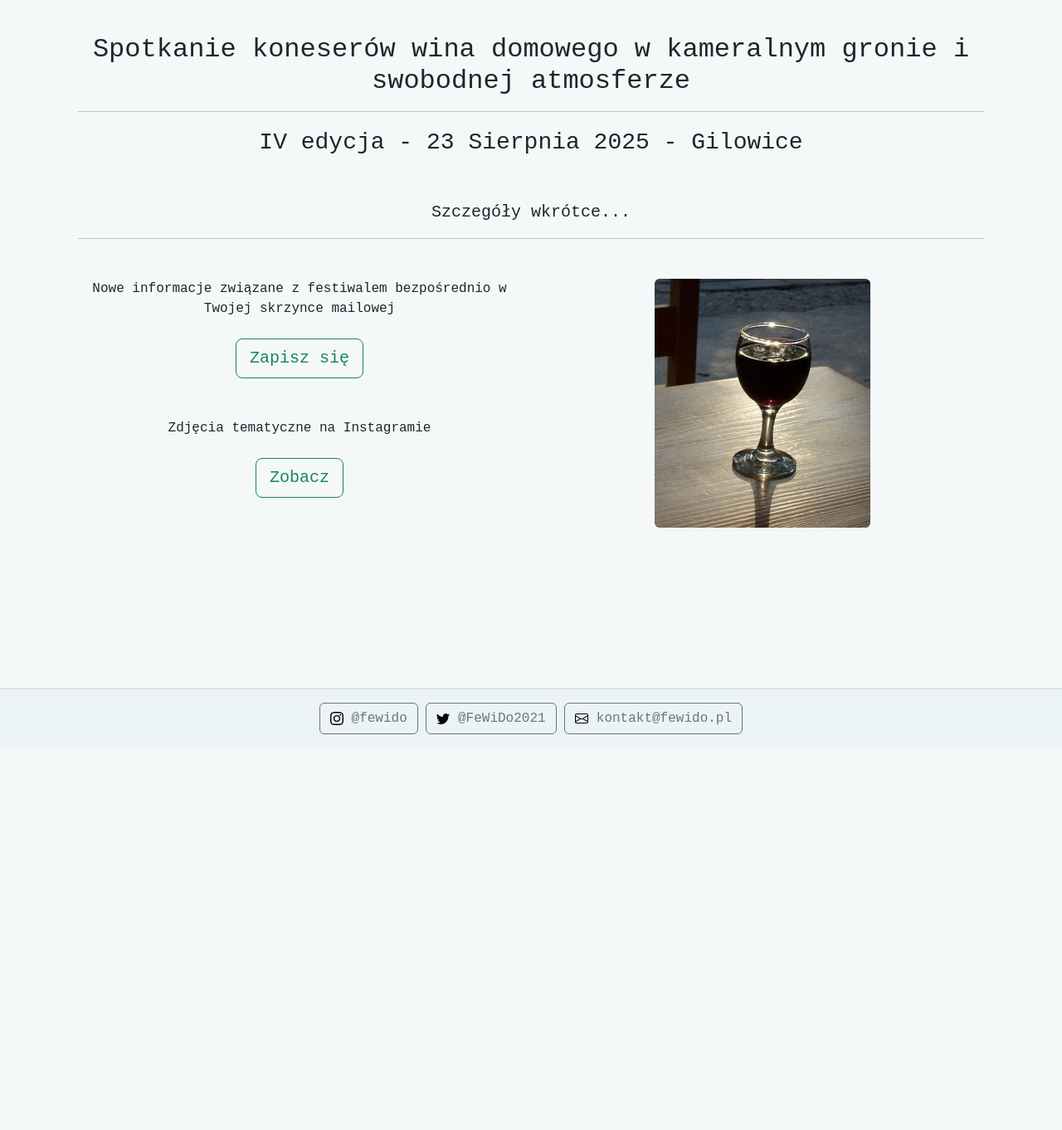
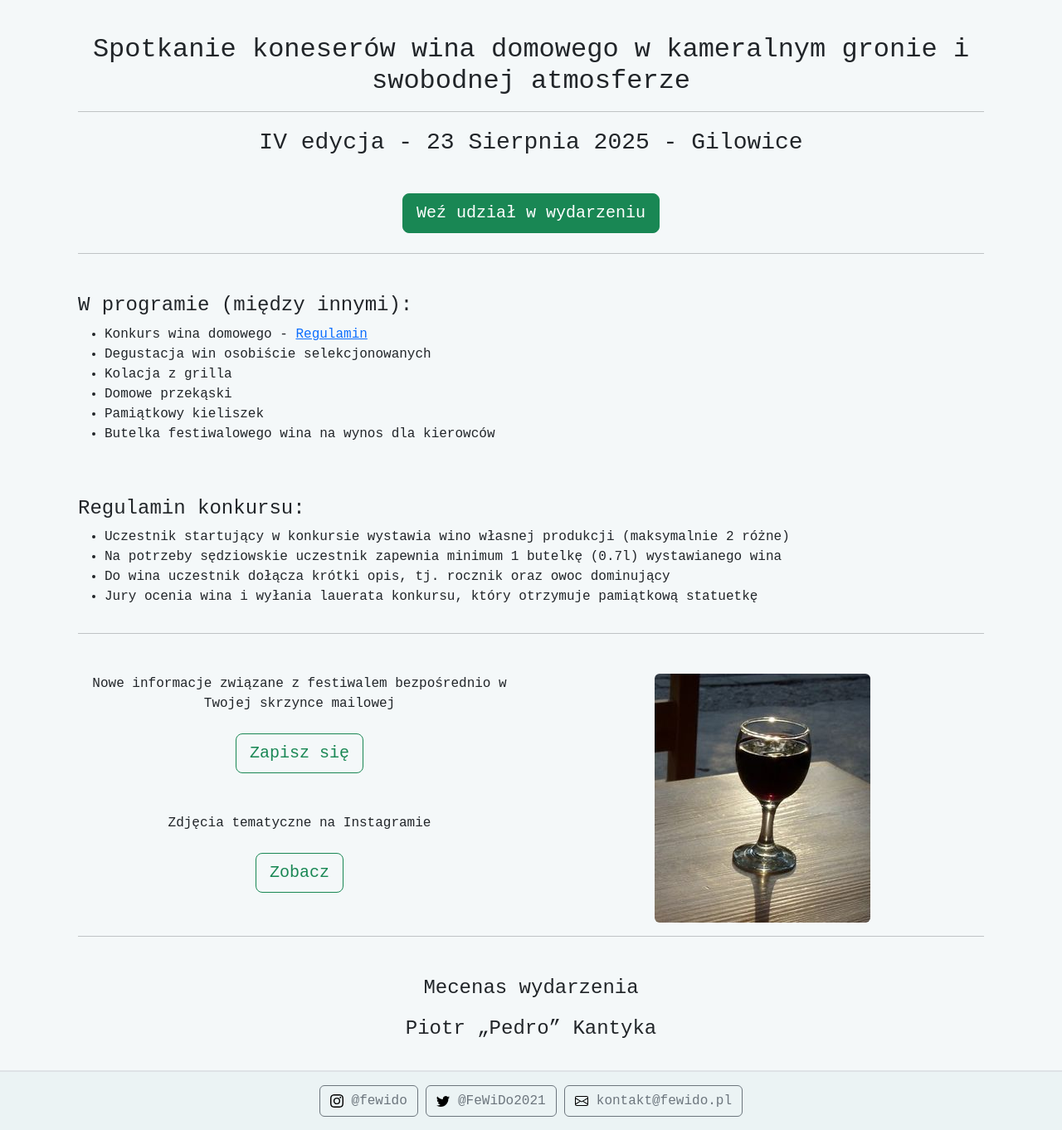
Before and after one commit to morgoth/fewido, a Jekyll site: the page built from index.html, in a window 1280 px wide and 1400 px high, scrolled down 461 px, cut to the strip 38-1400 px from the top of the window. Shown: the whole strip at 83% size. Built offline with Jekyll 4.4.1, drawn with Linux system fonts in a browser that asks for light colours; some web fonts are replaced.

Commit message:
Open registration

```diff
--- a/index.html
+++ b/index.html
@@ -40,9 +40,38 @@ layout: default
       <h2>Spotkanie koneserów wina domowego w kameralnym gronie i swobodnej atmosferze</h2>
       <hr>
       <p class="fs-3 mt-3">IV edycja - 23 Sierpnia 2025 - Gilowice</p>
-      <div class="fs-5 mt-5">
-        Szczegóły wkrótce...
-      </div>
+    </div>
+  </div>
+
+  <h4 class="text-center my-4">
+    <a href="https://2025.fewido.pl" class="btn btn-success btn-lg">Weź udział w wydarzeniu</a>
+  </h4>
+
+  <hr>
+
+  <div class="row mt-5">
+    <div class="col mx-auto">
+      <h4>W programie (między innymi):</h4>
+      <ul>
+        <li>Konkurs wina domowego - <a href="#regulamin">Regulamin</a></li>
+        <li>Degustacja win osobiście selekcjonowanych</li>
+        <li>Kolacja z grilla</li>
+        <li>Domowe przekąski</li>
+        <li>Pamiątkowy kieliszek</li>
+        <li>Butelka festiwalowego wina na wynos dla kierowców</li>
+      </ul>
+    </div>
+  </div>
+
+  <div class="row mt-5">
+    <div class="col mx-auto">
+      <h4 id="regulamin">Regulamin konkursu:</h4>
+      <ul>
+        <li>Uczestnik startujący w konkursie wystawia wino własnej produkcji (maksymalnie 2 różne)</li>
+        <li>Na potrzeby sędziowskie uczestnik zapewnia minimum 1 butelkę (0.7l) wystawianego wina</li>
+        <li>Do wina uczestnik dołącza krótki opis, tj. rocznik oraz owoc dominujący</li>
+        <li>Jury ocenia wina i wyłania lauerata konkursu, który otrzymuje pamiątkową statuetkę</li>
+      </ul>
     </div>
   </div>
 
@@ -59,4 +88,13 @@ layout: default
       <img src="/assets/images/kieliszek-wina.jpg" width="260" height="300" class="rounded img-fluid" alt="Kieliszek wina">
     </div>
   </div>
+
+  <hr>
+
+  <div class="row mt-5">
+    <div class="col mx-auto text-center">
+      <h4>Mecenas wydarzenia</h4>
+      <p class="fs-4 mt-3">Piotr &bdquo;Pedro&rdquo; Kantyka</p>
+    </div>
+  </div>
 </div>
```
Also changed, not shown: Gemfile.lock.
